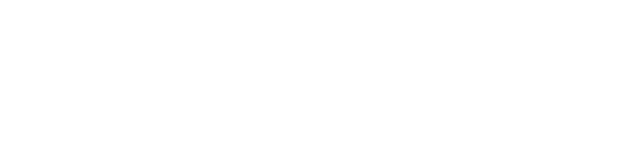
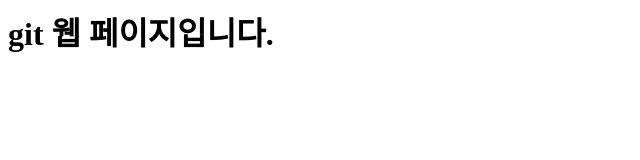
Before and after one commit to yoon-sujin/git_test_2019, a plain HTML site: page index.html in a window 1280 px wide. Shown: the whole page, without its empty margins (0-640 px from the left). Drawn offline with Linux system fonts and the light colour scheme.

Commit message:
수정사항

```diff
--- a/index.html
+++ b/index.html
@@ -1,3 +1,7 @@
 <html>
-	<body></body>
+	<body>
+		<h1>
+		git 웹 페이지입니다.
+		</h1>
+	</body>
 </html>
```
Also changed, not shown: 1 other file.
